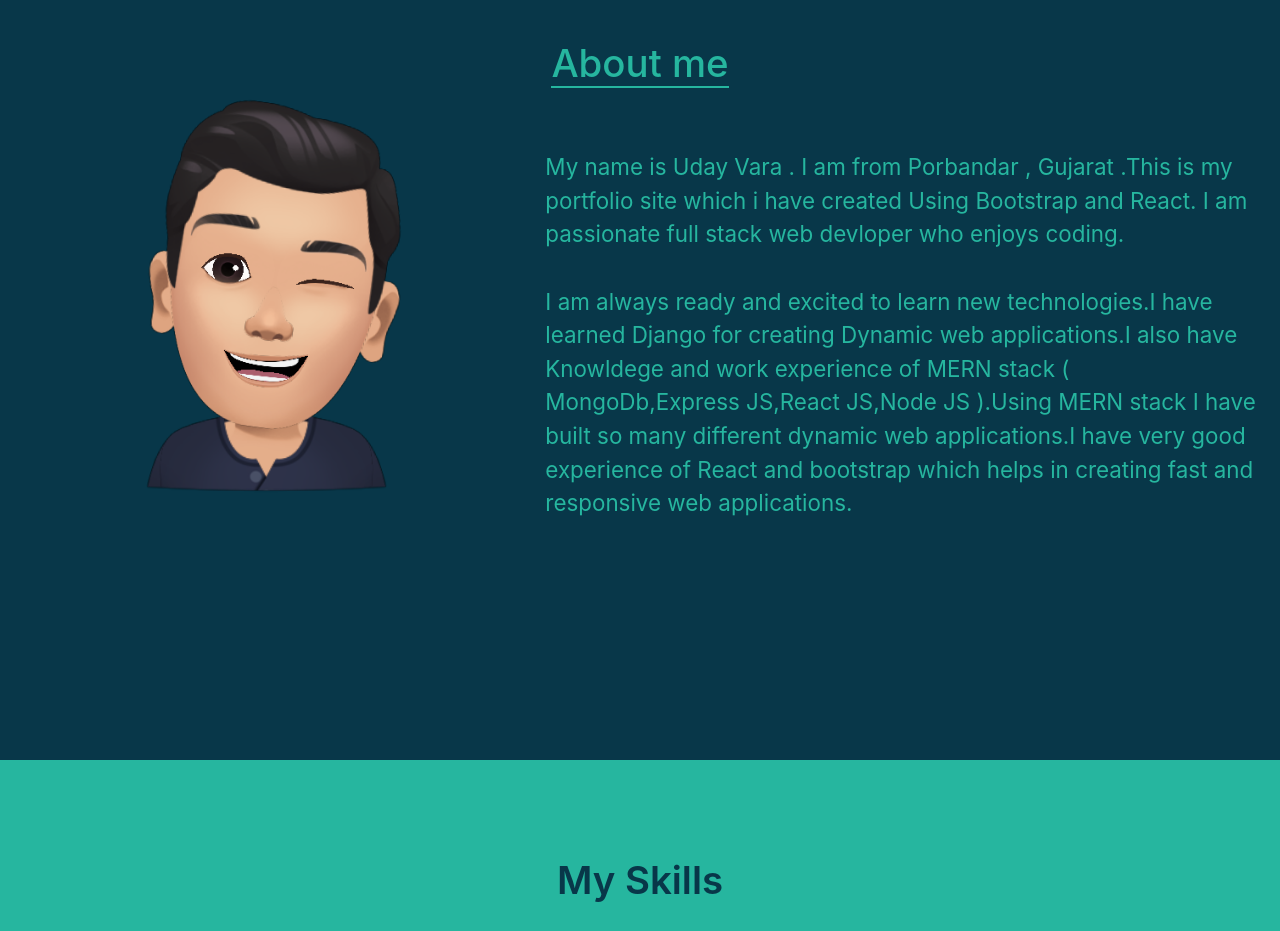
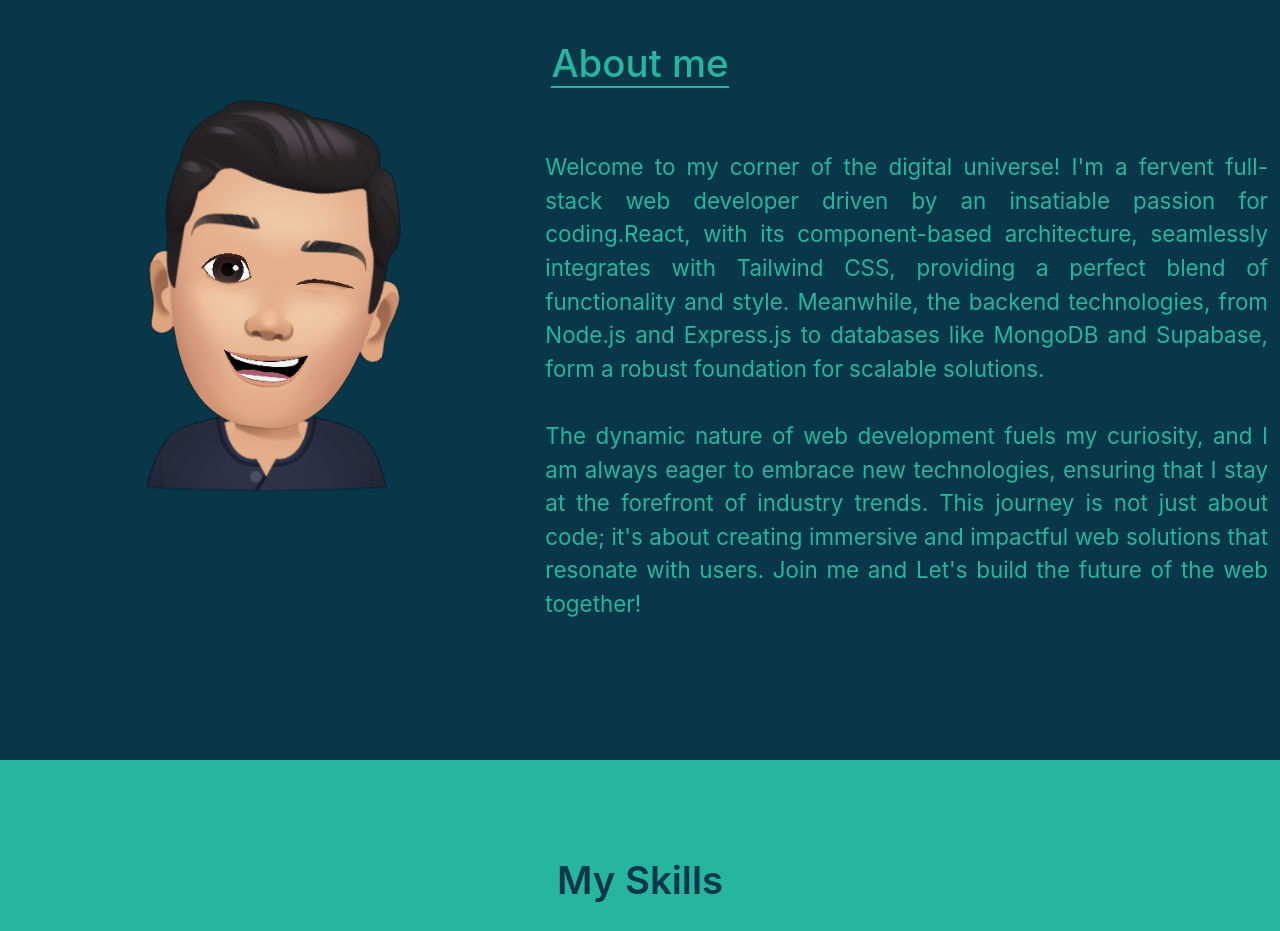
Before and after one commit to UdayVara/portfolio, a React (Create React App) app: page / in a window 1280 px wide. Shown: the part 840-1771 px from the top of the page. Built offline with nearby package versions, Linux system fonts and the light colour scheme.

Commit message:
updated About Section

```diff
--- a/src/Components/About.js
+++ b/src/Components/About.js
@@ -26,9 +26,9 @@ export default function About() {
                                                         <img src="me.png" alt="" className='img-fluid' />
                                                 </Tilt>
                                         </div>
-                                        <div className="col-md-7 mt-4 mt-md-5 pt-md-3 " style={{ color: "#26B69F", marginTop: "5rem", fontSize: "1.4rem" }} data-aos="fade-down">
+                                        <div className="col-md-7 mt-4 mt-md-5 pt-md-3 text-align-justify" style={{ color: "#26B69F", marginTop: "5rem", fontSize: "1.4rem",textAlign:"justify" }} data-aos="fade-down">
                                                 <span>
-                                                        My name is Uday Vara . I am from Porbandar , Gujarat .This is my portfolio site which i have created Using Bootstrap and React. I am passionate full stack web devloper who enjoys coding.<br /><br />I am always ready and excited to learn new technologies.I have learned Django for creating Dynamic web applications.I also have Knowldege and work experience of MERN stack ( MongoDb,Express JS,React JS,Node JS ).Using MERN stack I have built so many different dynamic web applications.I have very good experience of React and bootstrap which helps in creating fast and responsive web applications.
+                                                Welcome to my corner of the digital universe! I'm a fervent full-stack web developer driven by an insatiable passion for coding.React, with its component-based architecture, seamlessly integrates with Tailwind CSS, providing a perfect blend of functionality and style. Meanwhile, the backend technologies, from Node.js and Express.js to databases like MongoDB and Supabase, form a robust foundation for scalable solutions.<br /><br />The dynamic nature of web development fuels my curiosity, and I am always eager to embrace new technologies, ensuring that I stay at the forefront of industry trends.  This journey is not just about code; it's about creating immersive and impactful web solutions that resonate with users. Join me and  Let's build the future of the web together!
                                                 </span>
                                         </div>
                                 </div>
```
